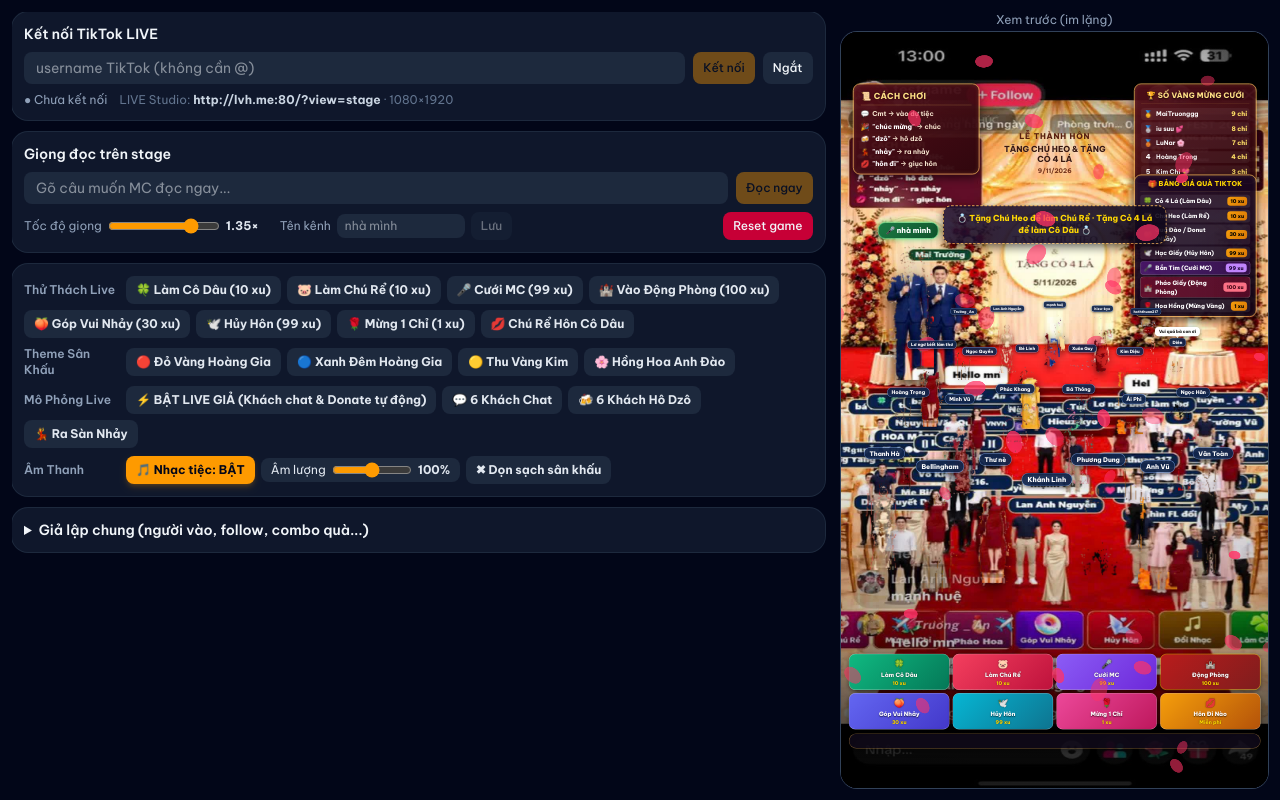
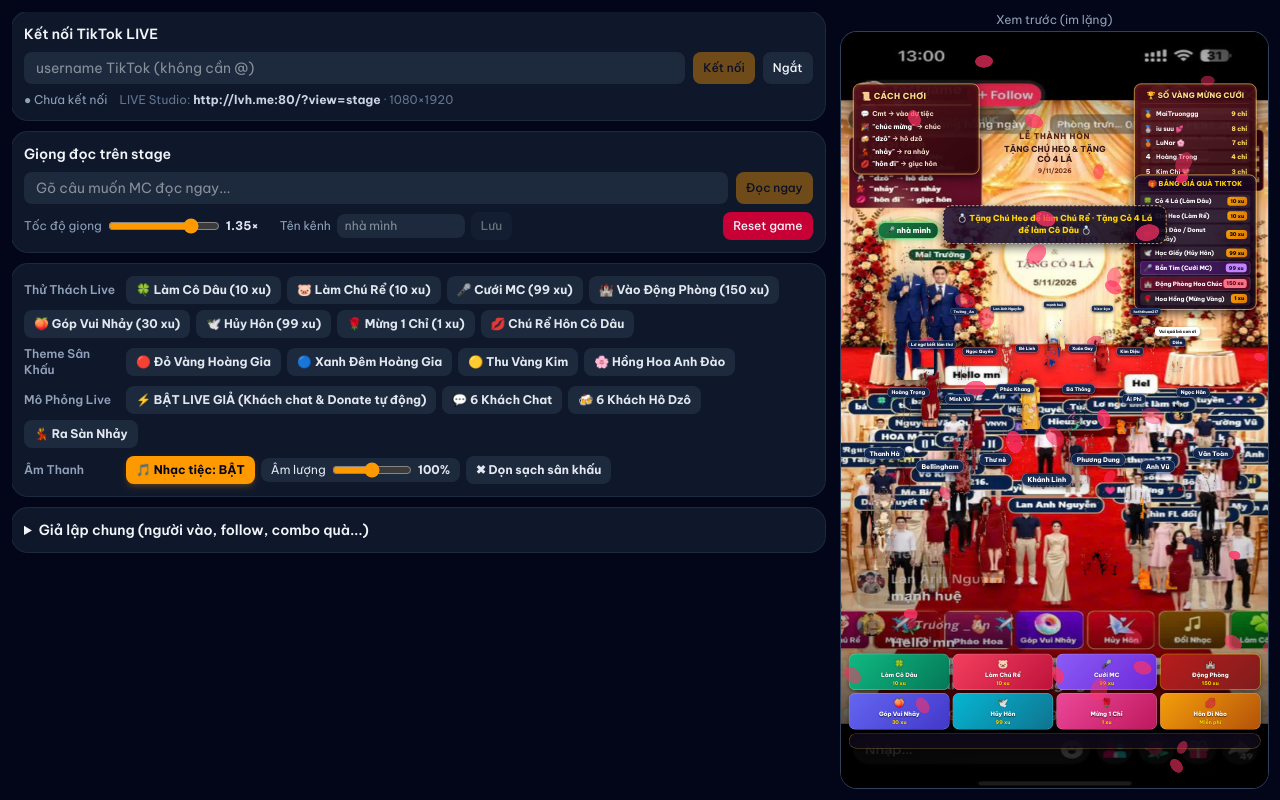
Before and after one commit to NguyenNhatNam22072002/cuoi-lien-tay-live, a React (Vite) app: page / in a window 1280 px wide. Built offline with nearby package versions, Linux system fonts and the light colour scheme; no server answers.

Commit message:
feat: cap nhat gia thu thach Dong Phong len 150 xu

```diff
--- a/src/game/GameControls.tsx
+++ b/src/game/GameControls.tsx
@@ -109,8 +109,8 @@ export function GameControls({ stageCount = 0 }: { stageCount?: number }) {
         <B onClick={() => gift(anyone(), 99, 'Bắn Tim / Cưới MC')}>
           🎤 Cưới MC (99 xu)
         </B>
-        <B onClick={() => gift(anyone(), 100, 'Pháo Giấy / Động Phòng')}>
-          🏰 Vào Động Phòng (100 xu)
+        <B onClick={() => gift(anyone(), 150, 'Động Phòng Hoa Chúc')}>
+          🏰 Vào Động Phòng (150 xu)
         </B>
         <B onClick={() => gift(anyone(), 30, 'Quả Đào')}>
           🍑 Góp Vui Nhảy (30 xu)
--- a/src/game/GameStage.tsx
+++ b/src/game/GameStage.tsx
@@ -228,9 +228,9 @@ export function GameStage({ game }: { game: GameState }) {
           <div className="rw-price-row special-dp">
             <div className="rw-price-item-left">
               <span className="rw-price-item-icon">🏰</span>
-              <span className="rw-price-item-name">Pháo Giấy (Động Phòng)</span>
+              <span className="rw-price-item-name">Động Phòng Hoa Chúc</span>
             </div>
-            <span className="rw-price-tag" style={{ background: '#fb7185', color: '#3f0413' }}>100 xu</span>
+            <span className="rw-price-tag" style={{ background: '#fb7185', color: '#3f0413' }}>150 xu</span>
           </div>
           <div className="rw-price-row">
             <div className="rw-price-item-left">
@@ -381,10 +381,10 @@ export function GameStage({ game }: { game: GameState }) {
             <span className="rw-btn-label">Cưới MC</span>
             <span className="rw-btn-cost">99 xu</span>
           </button>
-          <button className="rw-challenge-btn rw-btn-crimson" onClick={() => game.triggerChallenge('dong_phong', undefined, 100)}>
+          <button className="rw-challenge-btn rw-btn-crimson" onClick={() => game.triggerChallenge('dong_phong', undefined, 150)}>
             <span className="rw-btn-icon">🏰</span>
             <span className="rw-btn-label">Động Phòng</span>
-            <span className="rw-btn-cost">100 xu</span>
+            <span className="rw-btn-cost">150 xu</span>
           </button>
           <button className="rw-challenge-btn rw-btn-indigo" onClick={() => game.triggerChallenge('dance', undefined, 30)}>
             <span className="rw-btn-icon">🍑</span>
@@ -411,12 +411,12 @@ export function GameStage({ game }: { game: GameState }) {
         {/* Ticker chạy chữ ngang hướng dẫn donate */}
         <div className="rw-ticker-banner">
           <div className="rw-ticker-track">
-            🌾 Tặng Cỏ 4 Lá (10 xu) làm Cô Dâu · Tặng Chú Heo (10 xu) làm Chú Rể · Tặng Quả Đào (30 xu) lên Sàn Nhảy · Tặng Hạc Giấy (99 xu) để Hủy Hôn · Tặng Bắn Tim (99 xu) để Cưới MC · Tặng Pháo Giấy (100 xu) Vào Động Phòng · Tặng Hoa Hồng (1 xu) mừng 1 Chỉ Vàng 🌾
+            🌾 Tặng Cỏ 4 Lá (10 xu) làm Cô Dâu · Tặng Chú Heo (10 xu) làm Chú Rể · Tặng Quả Đào (30 xu) lên Sàn Nhảy · Tặng Hạc Giấy (99 xu) để Hủy Hôn · Tặng Bắn Tim (99 xu) để Cưới MC · Tặng 150 xu Vào Động Phòng · Tặng Hoa Hồng (1 xu) mừng 1 Chỉ Vàng 🌾
           </div>
         </div>
       </div>
 
-      {/* 10. MÀN ĐỘNG PHÒNG HOA CHÚC SIÊU VIP (500 XU) */}
+      {/* 10. MÀN ĐỘNG PHÒNG HOA CHÚC SIÊU VIP (150 XU) */}
       {game.dongPhong && (
         <div className="rw-dongphong-overlay">
           <img src="/assets/wedding/events/dongphong.jpg" className="rw-dongphong-bg" alt="Động phòng" />
--- a/src/game/config.ts
+++ b/src/game/config.ts
@@ -36,8 +36,8 @@ export const GAME = {
       (n: N) => `M: Cứu tôi với bà con ơi! | Đang làm MC dẫn đám cưới thì bị ${n} tặng chín mươi chín xu bắt về dinh luôn! | Thôi thì em xin thuận theo duyên số! Cảm ơn ${n}!`,
     ],
     dongPhong: [
-      (n: N, g: N, b: N) => `M: Động phòng hoa chúc! | Cảm ơn đại gia ${n} đã tài trợ một trăm xu mở phòng loan cho đôi uyên ương! | Chúc ${g} và ${b} trăm năm hòa hợp, sớm sinh quý tử!`,
-      (n: N) => `M: Mở cửa động phòng! | Cảm ơn món quà một trăm xu của ${n}! | Giờ phút ngọt ngào nhất của đôi uyên ương xin được bắt đầu!`,
+      (n: N, g: N, b: N) => `M: Động phòng hoa chúc! | Cảm ơn đại gia ${n} đã tài trợ một trăm năm mươi xu mở phòng loan cho đôi uyên ương! | Chúc ${g} và ${b} trăm năm hòa hợp, sớm sinh quý tử!`,
+      (n: N) => `M: Mở cửa động phòng! | Cảm ơn món quà một trăm năm mươi xu của ${n}! | Giờ phút ngọt ngào nhất của đôi uyên ương xin được bắt đầu!`,
     ],
     makeGroom: [
       (n: N) => `M: Chú rể mới đã xuất hiện rồi bà con ơi! | Xin nhiệt liệt chúc mừng chú rể ${n} đã tặng Chú Heo mười xu và bước lên lễ đường!`,
--- a/src/game/useGame.ts
+++ b/src/game/useGame.ts
@@ -182,7 +182,7 @@ export function useGame() {
       const gName = groom?.name || 'Chú Rể';
       const bName = bride?.name || 'Cô Dâu';
       setDongPhong({ donor: u.name, donorAvatar: u.avatar, groom: gName, bride: bName, until: Date.now() + 20000 });
-      showNotice('🏰 ĐỘNG PHÒNG HOA CHÚC!', `${u.name} tài trợ 100 xu mở phòng loan!`, '💖', 8000);
+      showNotice('🏰 ĐỘNG PHÒNG HOA CHÚC!', `${u.name} tài trợ 150 xu mở phòng loan!`, '💖', 8000);
       voice.say(pick(GAME.challenges.dongPhong)!(speakableName(u.name), gName, bName), true);
     } else if (type === 'make_groom') {
       setGroom(u);
@@ -1024,7 +1024,7 @@ export function useGame() {
 
       // Kích hoạt thử thách donate viral (Chuẩn giá quà TikTok Việt Nam)
       const gNameLower = (e.giftName || '').toLowerCase();
-      if (coins >= 100 || gNameLower.includes('động phòng') || gNameLower.includes('dong phong') || gNameLower.includes('pháo giấy') || gNameLower.includes('lâu đài')) {
+      if (coins >= 150 || gNameLower.includes('động phòng') || gNameLower.includes('dong phong') || gNameLower.includes('lâu đài')) {
         triggerChallenge('dong_phong', { id, name, avatar: e.avatar }, coins);
       } else if (gNameLower.includes('cưới mc') || gNameLower.includes('cuoi mc') || gNameLower.includes('bắn tim') || gNameLower.includes('kính râm')) {
         triggerChallenge('marry_mc', { id, name, avatar: e.avatar }, coins);
```
